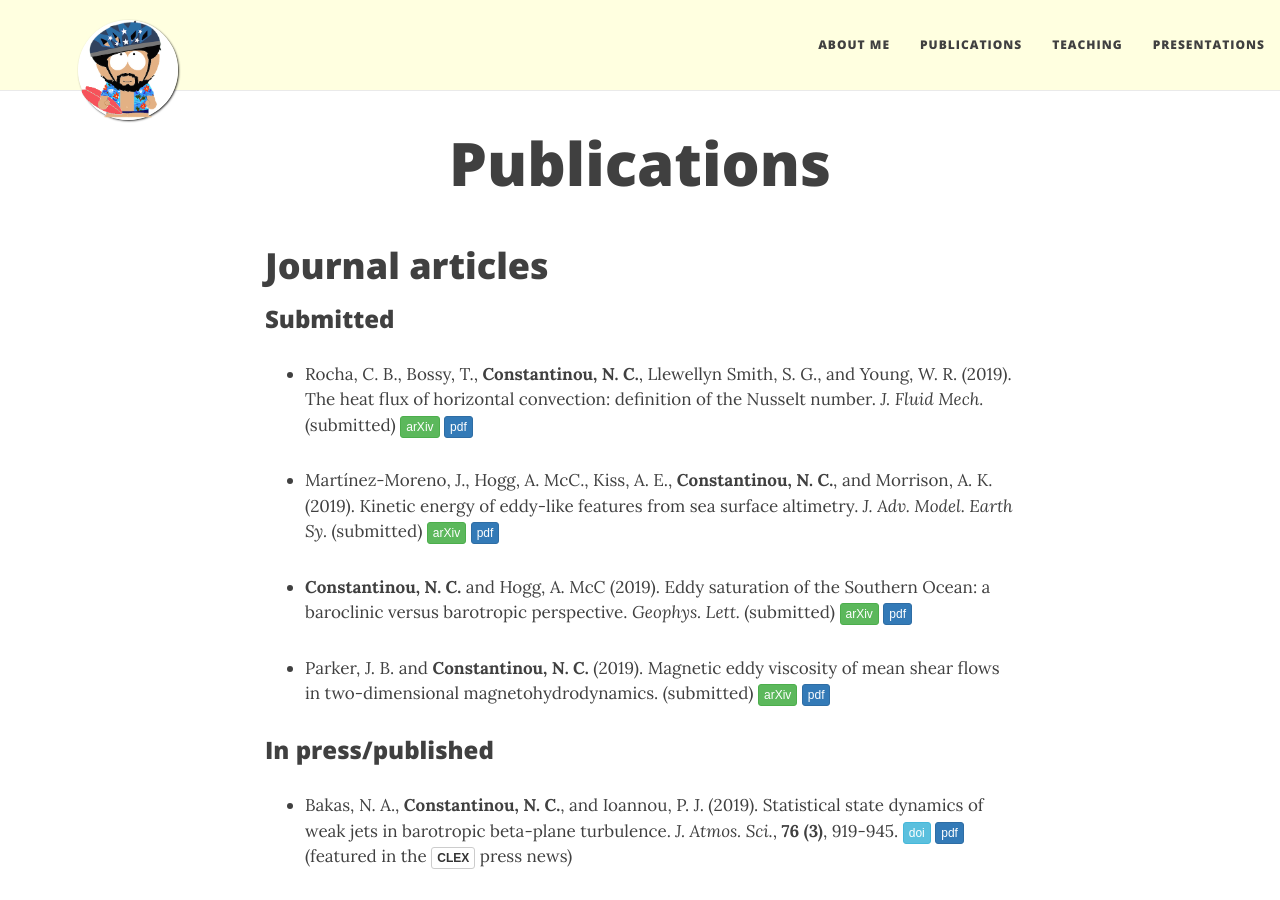
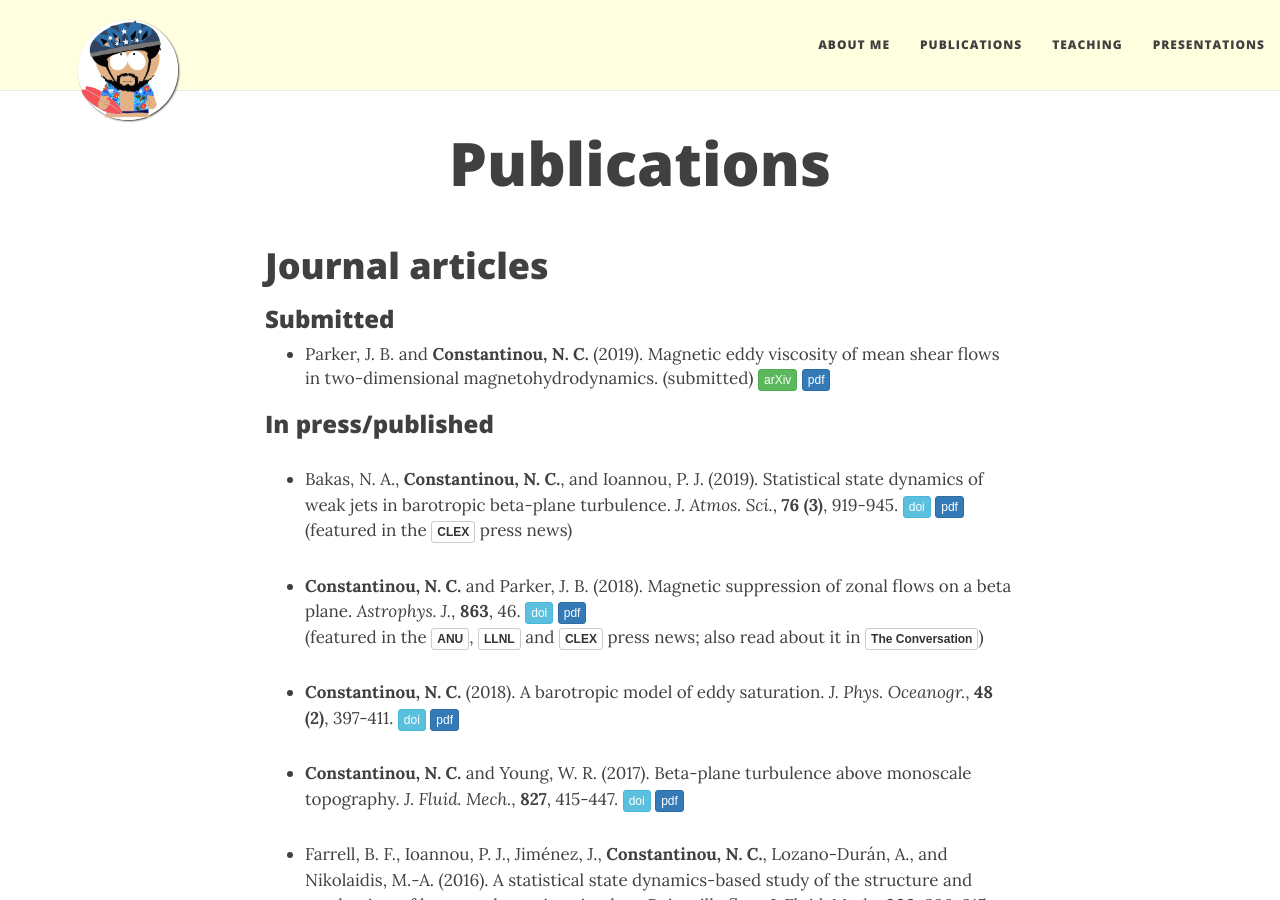
Before and after one commit to navidcy/navidcy.github.io, a Jekyll site: the page built from publications.md, in a window 1280 px wide and 900 px high. Built offline with Jekyll 4.4.1, drawn with Linux system fonts in a browser that asks for light colours; nearby versions of some CDN libraries; comment, search, counter and statistics services are not loaded.

Commit message:
removes drafts

```diff
--- a/publications.md
+++ b/publications.md
@@ -8,16 +8,6 @@ title: Publications
 # Journal articles
 
 ### Submitted
-
-- Rocha, C. B., Bossy, T., **Constantinou, N. C.**, Llewellyn Smith, S. G., and Young, W. R. (2019). The heat flux of horizontal convection: definition of the Nusselt number. _J. Fluid Mech._ (submitted) [<span class="btn btn-success btn-xs{{end}}" style="font-family:sans-serif;">arXiv</span>][arXiv:1902.01105]{:target="_blank"} [<span class="btn btn-primary btn-xs{{end}}" style="font-family:sans-serif;">pdf</span>][magneticviscosity]
-
-
-- Martínez-Moreno, J., Hogg, A. McC., Kiss, A. E., **Constantinou, N. C.**, and Morrison, A. K. (2019). Kinetic energy of eddy-like features from sea surface altimetry. _J. Adv. Model. Earth Sy._ (submitted) [<span class="btn btn-success btn-xs{{end}}" style="font-family:sans-serif;">arXiv</span>][arXiv:1902.01105]{:target="_blank"} [<span class="btn btn-primary btn-xs{{end}}" style="font-family:sans-serif;">pdf</span>][magneticviscosity]
-
-
-- **Constantinou, N. C.** and Hogg, A. McC (2019). Eddy saturation of the Southern Ocean: a baroclinic versus barotropic perspective. _Geophys. Lett._ (submitted) [<span class="btn btn-success btn-xs{{end}}" style="font-family:sans-serif;">arXiv</span>][arXiv:1902.01105]{:target="_blank"} [<span class="btn btn-primary btn-xs{{end}}" style="font-family:sans-serif;">pdf</span>][magneticviscosity]
-
-
 
 
 - Parker, J. B. and **Constantinou, N. C.** (2019). Magnetic eddy viscosity of mean shear flows in two-dimensional magnetohydrodynamics. (submitted) [<span class="btn btn-success btn-xs{{end}}" style="font-family:sans-serif;">arXiv</span>][arXiv:1902.01105]{:target="_blank"} [<span class="btn btn-primary btn-xs{{end}}" style="font-family:sans-serif;">pdf</span>][magneticviscosity]
```
